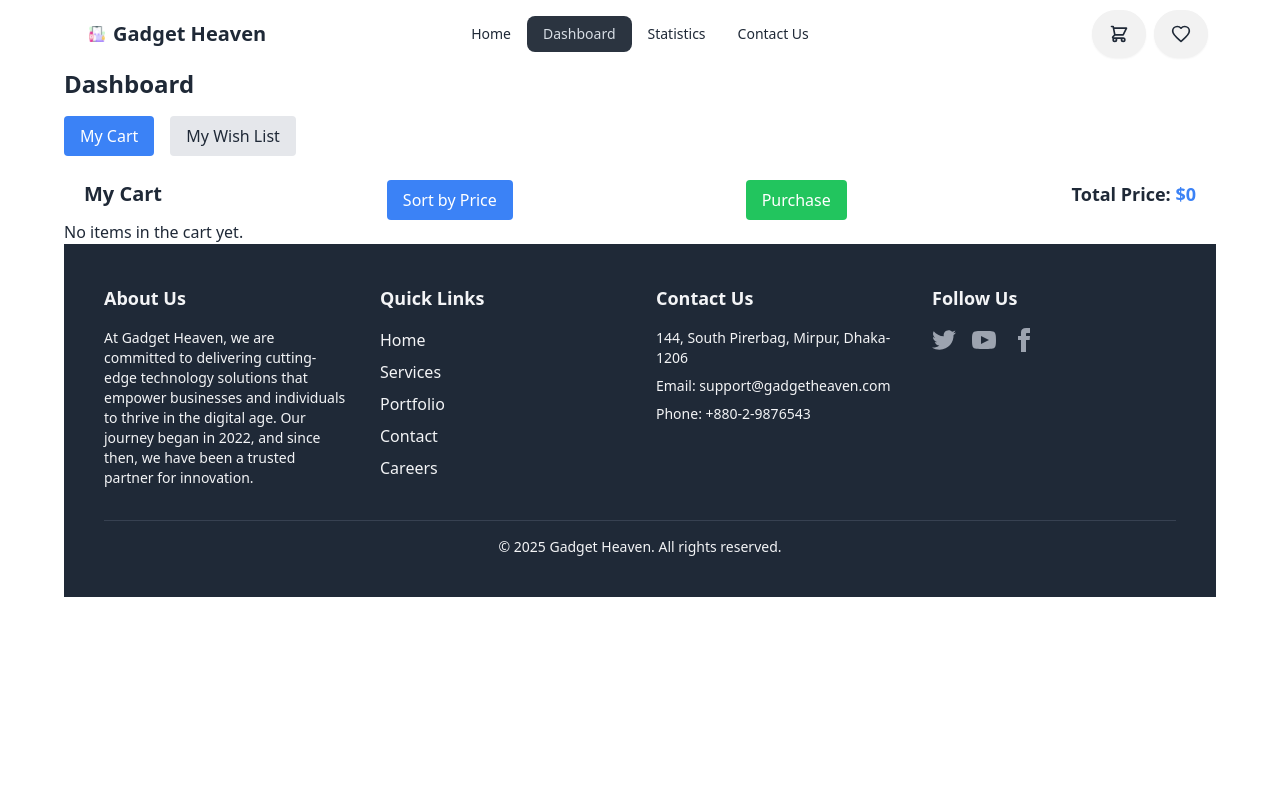
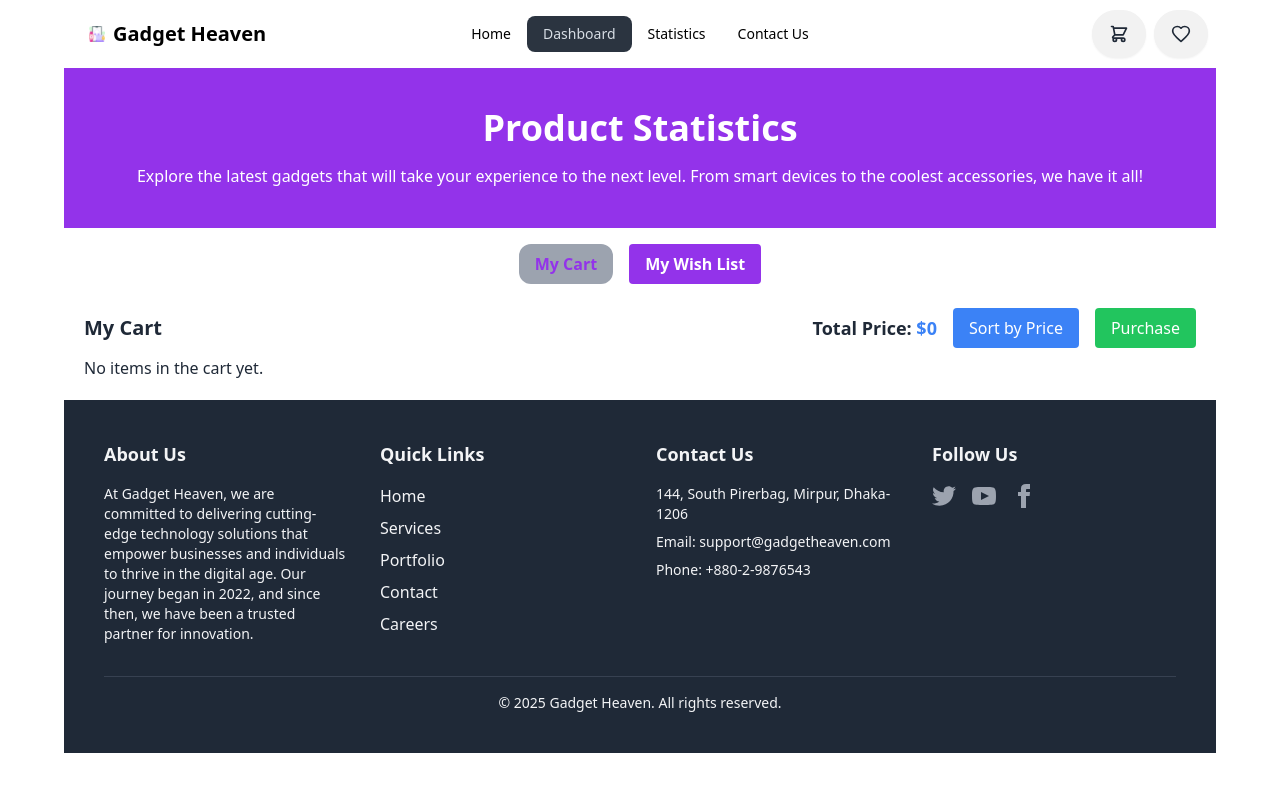
Before and after one commit to programming-hero-web-course-4/b10a8-gadget-heaven-mehedi-hasannnn, a React (Vite) app: page /dashboard in a window 1280 px wide. Shown: the top 792 px of the page. Built offline with nearby package versions, Linux system fonts and the light colour scheme.

Commit message:
re designed dashboard and made the homepage navbar unique using useLocation hook

```diff
--- a/src/components/Dashboard/Dashboard.jsx
+++ b/src/components/Dashboard/Dashboard.jsx
@@ -6,23 +6,20 @@ const Dashboard = () => {
   const [allGadgets, setAllGadgets] = useState([]);
   const [cartListed, setCartListed] = useState([]);
   const [wishListed, setWishListed] = useState([]);
-  const [activeTab, setActiveTab] = useState("cart"); // Tabs: "cart" or "wishlist"
-  const [isSorted, setIsSorted] = useState(false); // To toggle the sorting order
-  const navigate = useNavigate(); // Hook for navigation
+  const [activeTab, setActiveTab] = useState("cart");
+  const [isSorted, setIsSorted] = useState(false);
+  const navigate = useNavigate();
 
-  // Function to get the stored cart list from localStorage
   const getStoredCartList = () => {
     const storedList = localStorage.getItem("cart-list");
     return storedList ? JSON.parse(storedList) : [];
   };
 
-  // Function to get the stored wishlist from localStorage
   const getStoredWishList = () => {
     const storedList = localStorage.getItem("wish-list");
     return storedList ? JSON.parse(storedList) : [];
   };
 
-  // Fetch all gadgets on component mount
   useEffect(() => {
     const fetchGadgets = async () => {
       const gadgetsData = await fetch("/gadgetsData.json");
@@ -33,12 +30,10 @@ const Dashboard = () => {
     fetchGadgets();
   }, []);
 
-  // Update cartListed and wishListed whenever allGadgets changes
   useEffect(() => {
     const storedCartList = getStoredCartList();
     const storedWishList = getStoredWishList();
 
-    // Filter gadgets based on product_id in storedCartList
     const cartList = allGadgets.filter((gadget) =>
       storedCartList.includes(gadget.product_id)
     );
@@ -51,7 +46,6 @@ const Dashboard = () => {
     setWishListed(wishList);
   }, [allGadgets]);
 
-  // Function to add a gadget to the wishlist
   const addToStoredWishList = (id) => {
     const storedList = getStoredWishList();
 
@@ -74,7 +68,6 @@ const Dashboard = () => {
         timer: 1500,
       });
 
-      // Update the wishlist state
       setWishListed((prevWishlist) => [
         ...prevWishlist,
         allGadgets.find((gadget) => gadget.product_id === id),
@@ -82,20 +75,18 @@ const Dashboard = () => {
     }
   };
 
-  // Function to add a gadget to the cart from the wishlist
   const addToCart = (id) => {
-    // Find the item from the wishlist
     const item = allGadgets.find((gadget) => gadget.product_id === id);
 
-    // Add item to the cart list
+
     const updatedCart = [...cartListed, item];
     localStorage.setItem("cart-list", JSON.stringify(updatedCart));
 
-    // Remove item from wishlist
+
     const updatedWishList = wishListed.filter((gadget) => gadget.product_id !== id);
     localStorage.setItem("wish-list", JSON.stringify(updatedWishList));
 
-    // Update the state
+
     setCartListed(updatedCart);
     setWishListed(updatedWishList);
 
@@ -108,17 +99,15 @@ const Dashboard = () => {
     });
   };
 
-  // Calculate total price of items in the cart
   const totalPrice = cartListed.reduce((sum, item) => sum + item.price, 0);
 
-  // Function to sort the cart items by price in descending order
+
   const sortCartItems = () => {
     const sortedCart = [...cartListed].sort((a, b) => b.price - a.price);
     setCartListed(sortedCart);
-    setIsSorted(!isSorted); // Toggle the sorting state
+    setIsSorted(!isSorted);
   };
 
-  // Function to handle the purchase action
   const handlePurchase = () => {
     Swal.fire({
       title: "Congratulations!",
@@ -126,22 +115,27 @@ const Dashboard = () => {
       icon: "success",
       confirmButtonText: "Close",
     }).then(() => {
-      // Clear the cart and reset the total price
-      localStorage.setItem("cart-list", JSON.stringify([])); // Clear the cart in localStorage
-      setCartListed([]); // Clear the cart state
-      navigate("/"); // Navigate to the home page
+
+      localStorage.setItem("cart-list", JSON.stringify([]));
+      setCartListed([]);
+      navigate("/");
     });
   };
 
   return (
     <div>
-      <h1 className="text-2xl font-bold mb-4">Dashboard</h1>
+      <div className='bg-purple-600 text-center p-10 mb-4 '>
+            <h2 className="text-4xl text-white  font-bold">Product Statistics</h2>
+            <p className="text-white mt-4 ">
+            Explore the latest gadgets that will take your experience to the next level. From smart devices to the coolest accessories, we have it all!
+            </p>
+            </div>
 
-      {/* Tabs */}
-      <div className="flex gap-4 mb-6">
+
+      <div className="flex gap-4 mb-6 justify-center">
         <button
           className={`px-4 py-2 rounded ${
-            activeTab === "cart" ? "bg-blue-500 text-white" : "bg-gray-200 text-gray-800"
+            activeTab === "cart" ? "bg-gray-400 rounded-xl font-bold text-purple-600" : "bg-purple-600 font-bold text-white"
           }`}
           onClick={() => setActiveTab("cart")}
         >
@@ -149,7 +143,7 @@ const Dashboard = () => {
         </button>
         <button
           className={`px-4 py-2 rounded ${
-            activeTab === "wishlist" ? "bg-blue-500 text-white" : "bg-gray-200 text-gray-800"
+            activeTab === "wishlist" ? "bg-gray-400 rounded-xl font-bold text-purple-600" : "bg-purple-600 font-bold text-white"
           }`}
           onClick={() => setActiveTab("wishlist")}
         >
@@ -157,13 +151,22 @@ const Dashboard = () => {
         </button>
       </div>
 
-      {/* Tab Content */}
+
       {activeTab === "cart" ? (
+        <div className="mx-5 my-5">
+
+          <div className="flex justify-between items-center mb-2">
+
   <div>
-          <div className="flex justify-between mx-5">
-            <h2 className="text-xl font-semibold mb-2">My Cart</h2>
+    <h2 className="text-xl font-semibold">My Cart</h2>
+  </div>
 
-            {/* Sort by Price Button */}
+  <div className="flex items-center space-x-4">
+
+    <h3 className="text-lg font-semibold">
+      Total Price: <span className="text-blue-500">${totalPrice}</span>
+    </h3>
+
     <button
       onClick={sortCartItems}
       className="px-4 py-2 bg-blue-500 text-white rounded"
@@ -171,22 +174,17 @@ const Dashboard = () => {
       Sort by Price
     </button>
 
-            {/* Purchase Button */}
     <button
       onClick={handlePurchase}
-              className="px-4 py-2 bg-green-500 text-white rounded ml-2"
-              disabled={cartListed.length === 0 || totalPrice === 0} // Disable if cart is empty or total price is 0
+      className="px-4 py-2 bg-green-500 text-white rounded"
+      disabled={cartListed.length === 0 || totalPrice === 0}
     >
       Purchase
     </button>
+  </div>
+</div>
 
-            {/* Total Price Section */}
-            <h3 className="text-lg font-semibold">
-              <span>
-                Total Price: <span className="text-blue-500">${totalPrice}</span>
-              </span>
-            </h3>
-          </div>
+
 
           {cartListed.length > 0 ? (
             <div className="grid grid-cols-2 md:grid-cols-3 lg:grid-cols-4 gap-4">
@@ -229,7 +227,7 @@ const Dashboard = () => {
                   <p>{item.description}</p>
                   <p>${item.price}</p>
 
-                  {/* Add to Cart Button */}
+
                   <button
                     onClick={() => addToCart(item.product_id)}
                     className="mt-2 px-4 py-2 bg-blue-500 text-white rounded"
--- a/src/components/GadgetDetail/GadgetDetail.jsx
+++ b/src/components/GadgetDetail/GadgetDetail.jsx
@@ -1,6 +1,7 @@
 import React from 'react';
 import { Link, useLoaderData, useParams } from 'react-router-dom';
 import { addToStoredCartList, addToStoredWishList } from '../../utility/addToDb';
+import { Helmet } from 'react-helmet-async';
 
 const GadgetDetail = () => {
     const { product_id } = useParams();
@@ -41,7 +42,17 @@ const GadgetDetail = () => {
     };
 
     return (
-        <div className="flex flex-col md:flex-row items-center gap-8 p-6">
+        <div>
+            <div className='bg-purple-600 text-center p-10 mb-4 '>
+            <h2 className="text-4xl text-white  font-bold">Product Details</h2>
+            <p className="text-white mt-4 ">
+            Explore the latest gadgets that will take your experience to <br /> the next level. From smart devices to the coolest accessories, we have it all!
+            </p>
+            </div>
+            <div className="flex flex-col md:flex-row items-center gap-8 p-6">
+            <Helmet>
+              <title>Gadget Heaven || Product Details</title>
+           </Helmet>
 
             <div className="flex-shrink-0">
                 <img
@@ -119,6 +130,7 @@ const GadgetDetail = () => {
                 <Link to="/"><button className='btn mt-4 bg-purple-600 text-white'>Back</button></Link>
             </div>
         </div>
+        </div>
     );
 };
 
--- a/src/components/NavBar/NavBar.jsx
+++ b/src/components/NavBar/NavBar.jsx
@@ -1,19 +1,21 @@
 import React from 'react';
 import { NavLink } from 'react-router-dom';
-import logo from '../../assets/favicon-16x16.png'
+import logo from '../../assets/favicon-16x16.png';
 
-const NavBar = () => {
+const NavBar = ({ isHomePage }) => {
+    const navbarClass = isHomePage ? 'bg-purple-900 text-white' : 'bg-base-100 text-black';
 
-    const links = <>
-        <li> <NavLink to="/">Home</NavLink> </li>
-        <li> <NavLink to="dashboard">Dashboard</NavLink> </li>
-        <li> <NavLink to="statistics">Statistics</NavLink> </li>
-        <li> <NavLink to="contactUs">Contact Us</NavLink> </li>
-
+    const links = (
+        <>
+            <li><NavLink to="/">Home</NavLink></li>
+            <li><NavLink to="dashboard">Dashboard</NavLink></li>
+            <li><NavLink to="statistics">Statistics</NavLink></li>
+            <li><NavLink to="contactUs">Contact Us</NavLink></li>
         </>
+    );
 
     return (
-        <div className="navbar bg-base-100">
+        <div className={`navbar ${navbarClass}`}>
             <div className="navbar-start">
                 <div className="dropdown">
                     <div tabIndex={0} role="button" className="btn btn-ghost lg:hidden">
@@ -22,41 +24,49 @@ const NavBar = () => {
                             className="h-5 w-5"
                             fill="none"
                             viewBox="0 0 24 24"
-          stroke="currentColor">
+                            stroke="currentColor"
+                        >
                             <path
                                 strokeLinecap="round"
                                 strokeLinejoin="round"
                                 strokeWidth="2"
-            d="M4 6h16M4 12h8m-8 6h16" />
+                                d="M4 6h16M4 12h8m-8 6h16"
+                            />
                         </svg>
                     </div>
                     <ul
                         tabIndex={0}
-        className="menu menu-sm dropdown-content bg-base-100 rounded-box z-[1] mt-3 w-52 p-2 shadow">
+                        className="menu menu-sm dropdown-content bg-base-100 rounded-box z-[1] mt-3 w-52 p-2 shadow"
+                    >
                         {links}
                     </ul>
                 </div>
-    <a className="btn btn-ghost text-xl"> <img src={logo} alt="logo of the website"/> Gadget Heaven</a>
+                <a className="btn btn-ghost text-xl">
+                    <img src={logo} alt="logo of the website" /> Gadget Heaven
+                </a>
             </div>
             <div className="navbar-center hidden lg:flex">
-    <ul className="menu menu-horizontal px-1">
-      {links}
-    </ul>
+                <ul className="menu menu-horizontal px-1">{links}</ul>
             </div>
             <div className="navbar-end">
-    <a className="btn rounded-full mr-2"> <svg
+                <a className="btn rounded-full mr-2">
+                    <svg
                         xmlns="http://www.w3.org/2000/svg"
                         className="h-5 w-5"
                         fill="none"
                         viewBox="0 0 24 24"
-            stroke="currentColor">
+                        stroke="currentColor"
+                    >
                         <path
                             strokeLinecap="round"
                             strokeLinejoin="round"
                             strokeWidth="2"
-              d="M3 3h2l.4 2M7 13h10l4-8H5.4M7 13L5.4 5M7 13l-2.293 2.293c-.63.63-.184 1.707.707 1.707H17m0 0a2 2 0 100 4 2 2 0 000-4zm-8 2a2 2 0 11-4 0 2 2 0 014 0z" />
-          </svg> </a>
-    <a className="btn rounded-full"> <svg
+                            d="M3 3h2l.4 2M7 13h10l4-8H5.4M7 13L5.4 5M7 13l-2.293 2.293c-.63.63-.184 1.707.707 1.707H17m0 0a2 2 0 100 4 2 2 0 000-4zm-8 2a2 2 0 11-4 0 2 2 0 014 0z"
+                        />
+                    </svg>
+                </a>
+                <a className="btn rounded-full">
+                    <svg
                         xmlns="http://www.w3.org/2000/svg"
                         className="h-5 w-5"
                         fill="none"
--- a/src/components/Root/Root.jsx
+++ b/src/components/Root/Root.jsx
@@ -1,12 +1,14 @@
 import React from 'react';
 import NavBar from '../NavBar/NavBar';
 import Footer from '../Footer/Footer';
-import { Outlet } from 'react-router-dom';
+import { Outlet, useLocation } from 'react-router-dom';
 
 const Root = () => {
+    const location = useLocation();
+
     return (
         <div className='max-w-6xl mx-auto'>
-            <NavBar></NavBar>
+            <NavBar isHomePage={location.pathname === '/'} />
             <Outlet></Outlet>
             <Footer></Footer>
         </div>
```
Lines whose indentation alone changed are shown as unchanged.
